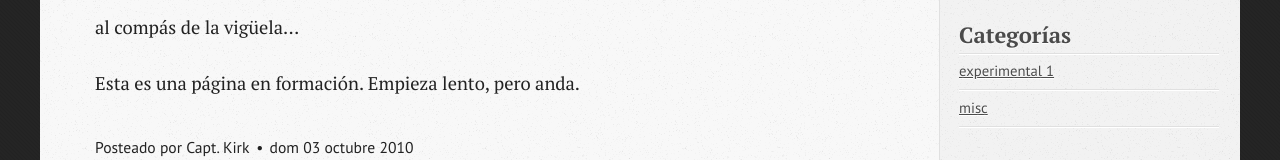
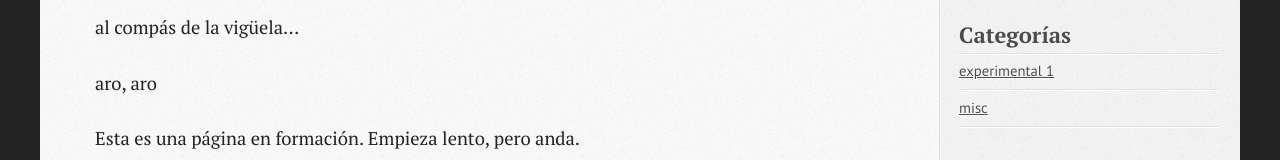
Before and after one commit to wpregliasco/wpregliasco.github-WebpageBack, a plain HTML site: page my-super-post.html in a window 1280 px wide. Shown: the part 386-546 px from the top of the page. Drawn offline with Linux system fonts and the light colour scheme; a script that the page names is missing.

Commit message:
disqus-try-test

```diff
--- a/my-super-post.html
+++ b/my-super-post.html
@@ -56,6 +56,7 @@
 </header>
 
   <div class="entry-content"><p>al compás de la&nbsp;vigüela&#8230;</p>
+<p>aro,&nbsp;aro</p>
 <p>Esta es una página en formación. Empieza lento, pero&nbsp;anda.</p>
 </div>
     <footer>
```
